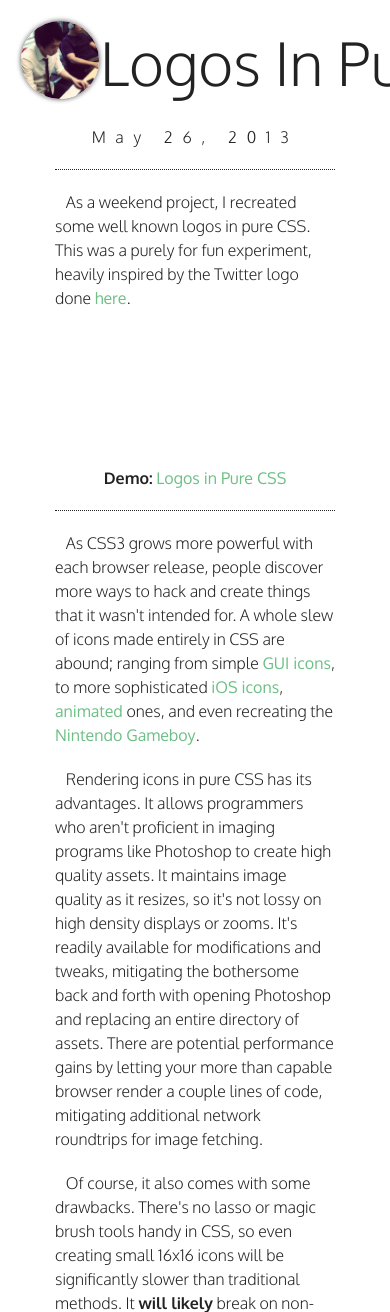
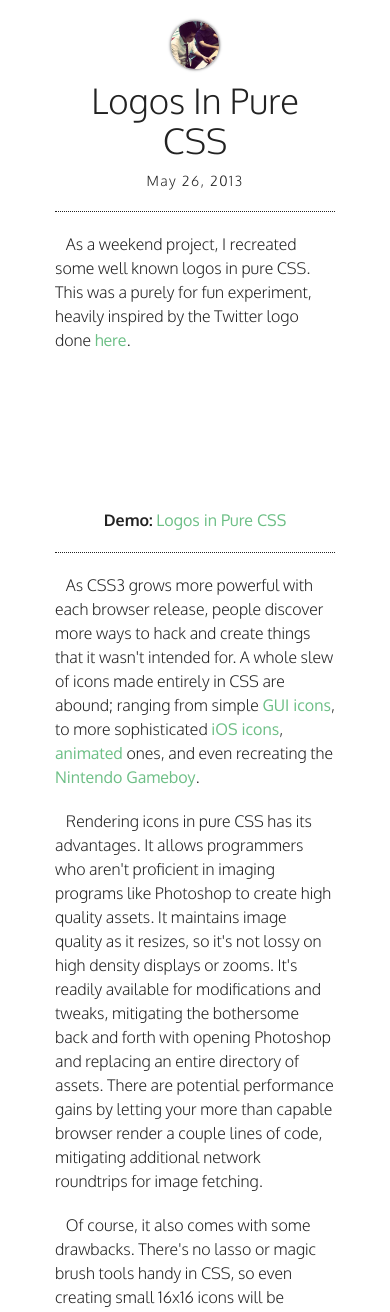
Before and after one commit to bchanx/bchanx, a Flask app: page /logos-in-pure-css in a window 390 px wide; the page is wider, and only the part inside the window is pictured. Shown: the top 1312 px of that part. Run offline with Flask 2, Linux system fonts and the light colour scheme; some libraries are stand-ins or nearby versions.

Commit message:
Add and implement responsive header

```diff
--- a/web/static/uncompiled/less/blog.less
+++ b/web/static/uncompiled/less/blog.less
@@ -5,6 +5,7 @@
 //
 
 @import 'base.less';
+@import 'header-responsive.less';
 
 #blog-container {
   width: 640px;
@@ -27,9 +28,10 @@
       }
     }
     &.date {
+      margin-top: 10px;
       font-size: 16px;
       text-align: center;
-      letter-spacing: 0.6em;
+      letter-spacing: 0.4em;
     }
     &.text:before {
       content: "\a0\a0";
@@ -51,6 +53,12 @@
   #blog-container {
     .block {
       font-size: 16px;
+      .subtext {
+        font-size: 10px;
+      }
+      &.date {
+        letter-spacing: 0.2em;
+      }
     }
   }
 }
@@ -60,15 +68,11 @@
   #blog-footer-container {
     width: 320px;
   }
+  #blog-container .block.date {
+    font-size: 14px;
+    letter-spacing: 0.1em;
+  }
   .line-break {
     width: 280px;
   }
-  #blog-container {
-    .block {
-      font-size: 16px;
-      .subtext {
-        font-size: 10px;
-      }
-    }
-  }
 }
--- /dev/null
+++ b/web/static/uncompiled/less/header-responsive.less
@@ -0,0 +1,47 @@
+//
+// Copyright 2013. All Rights Reserved.
+// Author: Brian Chan
+// Contact: bchanx@gmail.com
+//
+
+@media screen and (max-width: 840px) {
+  #header-container {
+    #header-logo {
+      margin: 0 auto;
+    }
+    #header-content {
+      margin-top: 10px;
+    }
+  }
+}
+
+@media screen and (max-width: 640px) {
+  #header-container {
+    width: 440px;
+    #header-logo {
+      .logo-bchanx-medium {
+        display: none;
+      }
+      .logo-bchanx-small {
+        display: block;
+      }
+      width: 50px;
+      height: 50px;
+    }
+    #header-content {
+      width: 100%;
+      font-size: 45px;
+      line-height: 55px;
+    }
+  }
+}
+
+@media screen and (max-width: 440px) {
+  #header-container {
+    width: 320px;
+    #header-content {
+      font-size: 35px;
+      line-height: 40px;
+    }
+  }
+}
--- a/web/static/uncompiled/less/header.less
+++ b/web/static/uncompiled/less/header.less
@@ -4,14 +4,21 @@
 // Contact: bchanx@gmail.com
 //
 
-#header {
 #header-container {
-    min-width: 640px;
-    margin: 0 20px;
+  margin: 0 auto;
+  #header-logo {
+    width: 80px;
+    height: 80px;
+    margin-left: 20px;
+    .logo-bchanx-small {
+      display: none;
+    }
+  }
   display: block;
   #header-content {
     pointer-events: none;
     width: 640px;
+    padding: 0 20px;
     margin: -85px auto 0 auto;
     text-align: center;
     vertical-align: top;
@@ -19,21 +26,21 @@
     font-weight: 300;
     font-size: 60px;
     line-height: 85px;
+    word-wrap: break-word;
     color: @black;
     &.dark-theme {
       color: @lightgray;
     }
   }
 }
-}
 
 // BCHANX
 .logo-bchanx-medium {
-  .logo-bchanx(100px);
+  .logo-bchanx(80px);
 }
 
 .logo-bchanx-small {
-  .logo-bchanx(80px);
+  .logo-bchanx(50px);
 }
 
 .logo-bchanx (@radius) {
--- a/web/templates/blog/logos-in-pure-css.html
+++ b/web/templates/blog/logos-in-pure-css.html
@@ -8,13 +8,13 @@
 {% endblock %}
 
 {% block header %}
-  {{ header.render("Logos In Pure CSS", "small") }}
+  {{ header.render("Logos In Pure CSS") }}
 {% endblock %}
 
 {% block body %}
   <div id="blog-container" class="clearfix">
     <div class="block date">
-      <div class="date">May 26, 2013</div>
+      May 26, 2013
     </div>
     <div class="line-break"></div>
     <div class="block text">
--- a/web/templates/demo/logos-in-pure-css.html
+++ b/web/templates/demo/logos-in-pure-css.html
@@ -8,7 +8,7 @@
 {% endblock %}
 
 {% block header %}
-  {{ header.render("Logos In Pure CSS", "small") }}
+  {{ header.render("Logos In Pure CSS") }}
 {% endblock %}
 
 {% block body %}
@@ -16,9 +16,9 @@
     <div class="block demo">
       Company logos created in pure CSS.
       <br/>
-      Hover over the icons for a behind-the-scenes reveal.
+      Hover or tap over the icons for a behind-the-scenes reveal.
       <br/>
-      <span class="subtext">(Tested on Chrome 26.0, Safari 5.1.7, Firefox 11.0 & 20.0, and IE 10.0)</span>
+      <span class="subtext">(Tested on Chrome 26.0, Safari 5.1.7, Firefox 20.0, and IE 10.0)</span>
       <br/><br/>
       <strong>Blog:</strong> <a href="/logos-in-pure-css">Logos In Pure CSS</a>
     </div>
--- a/web/templates/header.html
+++ b/web/templates/header.html
@@ -6,9 +6,14 @@
   {% if responsive %}<meta name="viewport" content="width=device-width, initial-scale=1, minimum-scale=1, user-scalable=yes">{% endif %}
 {%- endmacro %}
 
-{% macro render(name, size) -%}
+{% macro render(name) -%}
 <div id="header-container">
-  <a href="/">{{ logo.bchanx(size) }}</a>
+  <div id="header-logo">
+    <a href="/">
+      {{ logo.bchanx("medium") }}
+      {{ logo.bchanx("small") }}
+    </a>
+  </div>
   <div id="header-content" class="themeable">
     {{ name }}
   </div>
--- a/web/templates/jukebox.html
+++ b/web/templates/jukebox.html
@@ -1,12 +1,12 @@
 {% extends "base.html" %}
-{% import 'header.html' as header %}
+{% import "header.html" as header %}
 
 {% block head %}
-  {{ header.meta('Jukebox') }}
+  {{ header.meta("Jukebox") }}
 {% endblock %}
 
 {% block header %}
-  {{ header.render('Jukebox', 'small') }}
+  {{ header.render("Jukebox") }}
 {% endblock %}
 
 {% block body %}
```
Also changed, not shown: web/static/compiled/blog.css, web/static/compiled/demo.css, web/static/compiled/fantasy.css, web/static/compiled/index.css, web/static/compiled/jukebox.css. Lines whose indentation alone changed are shown as unchanged.
